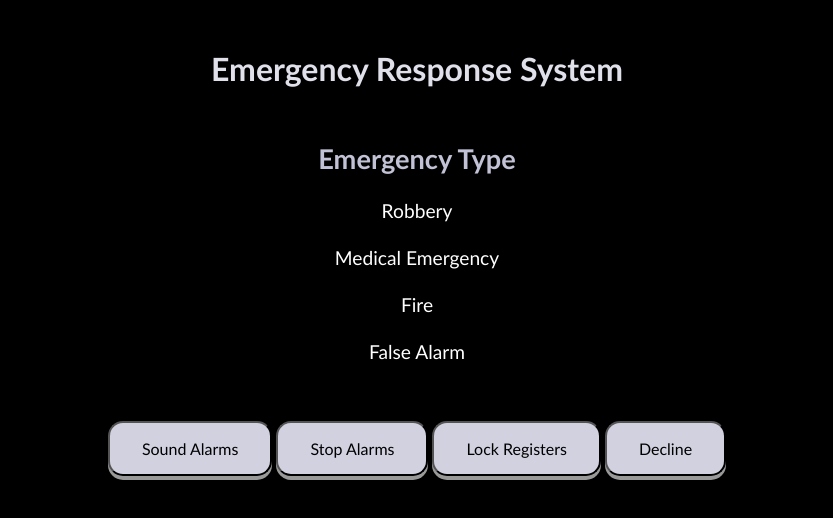
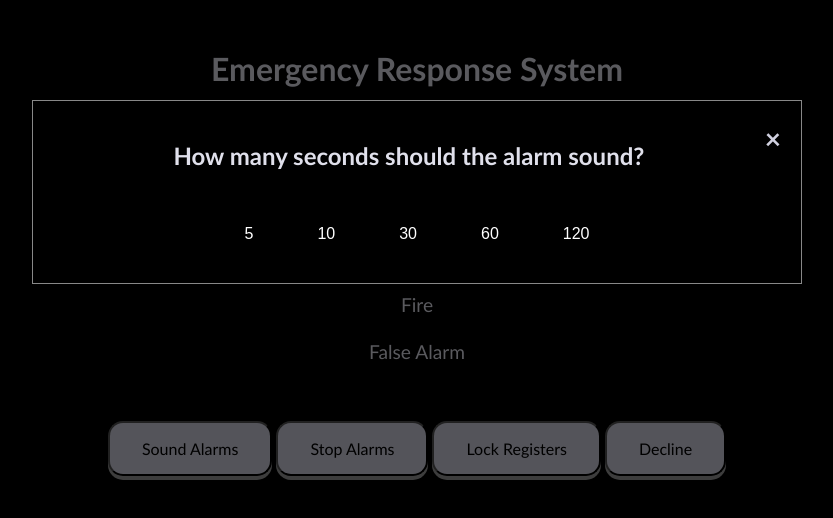
Before and after one commit to siddhantbhatia/IoT-secure-alarm, a website: page index.html in a window 1280 px wide. Both pictures are taken after a click on the button "Sound Alarms". Shown: the whole page, without its empty margins (223-1056 px from the left). Drawn offline with nearby package versions, Linux system fonts and the light colour scheme; no server answers.

Commit message:
added popup box

```diff
--- a/index.html
+++ b/index.html
@@ -4,6 +4,7 @@
 
   <head>
     <title>FIT3140 PANIC</title>
+
 
     <style>
       body {
@@ -24,18 +25,17 @@
         text-align: center;
       }
 
-      th,
-      td {
+      th, td {
         padding: 12px;
       }
 
-      .table_text {
+      .table_text{
         color: #e0e0eb;
         font-family: "Trebuchet MS";
         font-size: 120%;
       }
 
-      .table_heading {
+      .table_heading{
         color: #c2c2d6;
         font-family: "Trebuchet MS";
         font-size: 170%;
@@ -67,38 +67,89 @@
         color: #29293d;
       }
 
-      .button2 {
-        background-color: #d1d1e0;
+      .timeButton {
+        border-radius: 0px;
+        background-color: black;
+        border: white;
+        color: white;
+        padding: 15px 32px;
+        text-align: center;
+        display: inline-block;
+        font-size: 16px;
+        cursor: pointer;
+        outline: none;
+        transition-duration: 0.4s;
       }
 
-      .button2:hover {
-        background-color: white;
-        color: #29293d;
-      }
-
-      .button3 {
-        background-color: #d1d1e0;
-      }
-
-      .button3:hover {
-        background-color: white;
-        color: #29293d;
-      }
-
-      .button4 {
-        background-color: #d1d1e0;
-      }
-
-      .button4:hover {
-        background-color: white;
-        color: #29293d;
+      .timeButton:hover {
+          background-color: #d1d1e0;
+          color: black;
       }
 
       .flex {
         display: flex;
         justify-content: center;
       }
+
+      .modal {
+        display: none;
+        position: fixed;
+        padding-top: 100px;
+        left: 0;
+        top: 0;
+        width: 100%;
+        height: 100%;
+        background-color: rgba(0,0,0,0.6);
+      }
+
+      .modal-header {
+        color: #e0e0eb;
+        background-color: black;
+        padding: 20px;
+        text-align: center;
+        font-family: "Trebuchet MS";
+      }
+
+      .modal-body {
+        color: #e0e0eb;
+        background-color: black;
+        padding-bottom: 25px;
+        text-align: center;
+        font-family: "Trebuchet MS";
+      }
+
+      .modal-content {
+        position: relative;
+        background-color:black;
+        margin: auto;
+        padding: 0;
+        border: 1px solid #888;
+        width: 60%;
+        animation-name: animatetop;
+        animation-duration: 0.3s;
+      }
+
+      @keyframes animatetop {
+        from {top: -300px; opacity: 10}
+        to {top: 0; opacity: 1}
+      }
+
+      .close {
+        color: #d1d1e0;
+        float: right;
+        font-size: 28px;
+        font-weight: bold;
+      }
+
+      .close:hover,
+      .close:focus {
+        color: white;
+        cursor: pointer;
+      }
+
     </style>
+
+
   </head>
   <script src="/socket.io/socket.io.js"></script>
   <script src="https://code.jquery.com/jquery-1.11.1.js"></script>
@@ -117,10 +168,11 @@
       reset();
     }
     function reset() {
-      document.getElementById("robbery").style.color = "white";
-      document.getElementById("fire").style.color = "white";
-      document.getElementById("medical").style.color = "white";
-      document.getElementById("false").style.color = "white";
+      document.getElementById("emergency-table").style.color = "black";
+      document.getElementById("robbery").style.color = "black";
+      document.getElementById("fire").style.color = "black";
+      document.getElementById("medical").style.color = "black";
+      document.getElementById("false").style.color = "black";
     }
   </script>
 
@@ -154,19 +206,75 @@
     </table>
 
     <div class="flex">
-      <button id="alarm" onclick="activateAlarm()" class="button button1">
+      <button id="alarm" class="button button1">
         Sound Alarms
       </button>
-      <button id="alarm2" onclick="stopAlarm()" class="button button4">
+      <button id="alarm2" onclick="stopAlarm()" class="button button1">
         Stop Alarms
       </button>
-      <button id="lock" onclick="lockRegisters()" class="button button2">
+      <button id="lock" onclick="lockRegisters()" class="button button1">
         Lock Registers
       </button>
-      <button id="decline" onclick="decline()" class="button button3">
+      <button id="decline" onclick="decline()" class="button button1">
         Decline
       </button>
     </div>
+
+    <div id="myModal" class="modal">
+
+      <div class="modal-content">
+          <div class="modal-header">
+            <span class="close">&times;</span>
+            <h2>How many seconds should the alarm sound?</h2>
+          </div>
+          <div class="modal-body">
+          	<div class ="flex">
+            <button id="5" onclick="" class="timeButton">
+              5
+            </button>
+            <button id="10" onclick="" class="timeButton">
+              10
+            </button>
+            <button id="30" onclick="" class="timeButton">
+              30
+            </button>
+            <button id="60" onclick="" class="timeButton">
+              60
+            </button><button id="120" onclick="" class="timeButton">
+              120
+            </button>
+            </div>
+          </div>
+
+
+      </div>
+
+    </div>
+
+    <script>
+
+      var modal = document.getElementById('myModal');
+
+      var alarmButton = document.getElementById("alarm");
+
+      var span = document.getElementsByClassName("close")[0];
+
+
+      alarmButton.onclick = function() {
+        modal.style.display = "block";
+      }
+
+      span.onclick = function() {
+        modal.style.display = "none";
+      }
+
+      window.onclick = function(event) {
+        if (event.target == modal) {
+          modal.style.display = "none";
+        }
+      }
+      </script>
+
     <script>
       var socket = io();
       var emergencyTextBox = document.getElementById("emergency-msg-text");
@@ -194,10 +302,6 @@
             break;
         }
       });
-      // test purposes
-      socket.on("ping_client", function() {
-        socket.emit("pong_app");
-      });
     </script>
   </body>
 </html>
```
